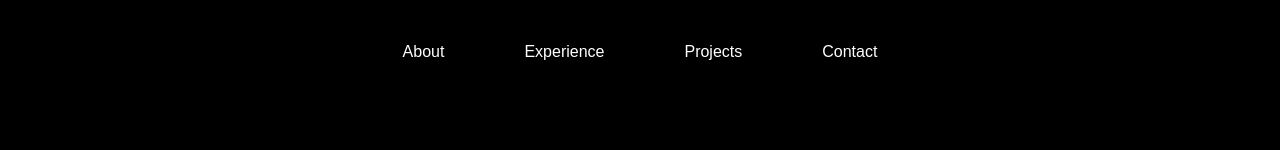
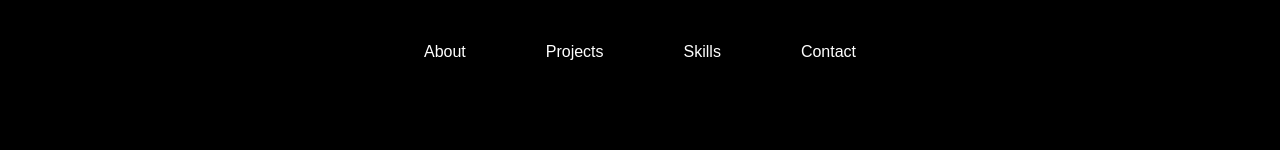
Before and after one commit to LeoniePhelps/Portfolio, a React (Create React App) app: page / in a window 1280 px wide. Shown: the top 150 px of the page. Built offline with nearby package versions, Linux system fonts and the light colour scheme.

Commit message:
change order of links

```diff
--- a/src/components/NavBar.jsx
+++ b/src/components/NavBar.jsx
@@ -4,8 +4,8 @@ export const NavBar = () => {
   return (
     <div class="text-white flex flex-row justify-center font-workSans font-medium mt-10">
       <h1 class="mr-2 md:mr-20">About</h1>
-      <h1 class="mr-2 md:mr-20">Experience</h1>
       <h1 class="mr-2 md:mr-20">Projects</h1>
+      <h1 class="mr-2 md:mr-20">Skills</h1>
       <h1 class="">Contact</h1>
     </div>
   );
```
